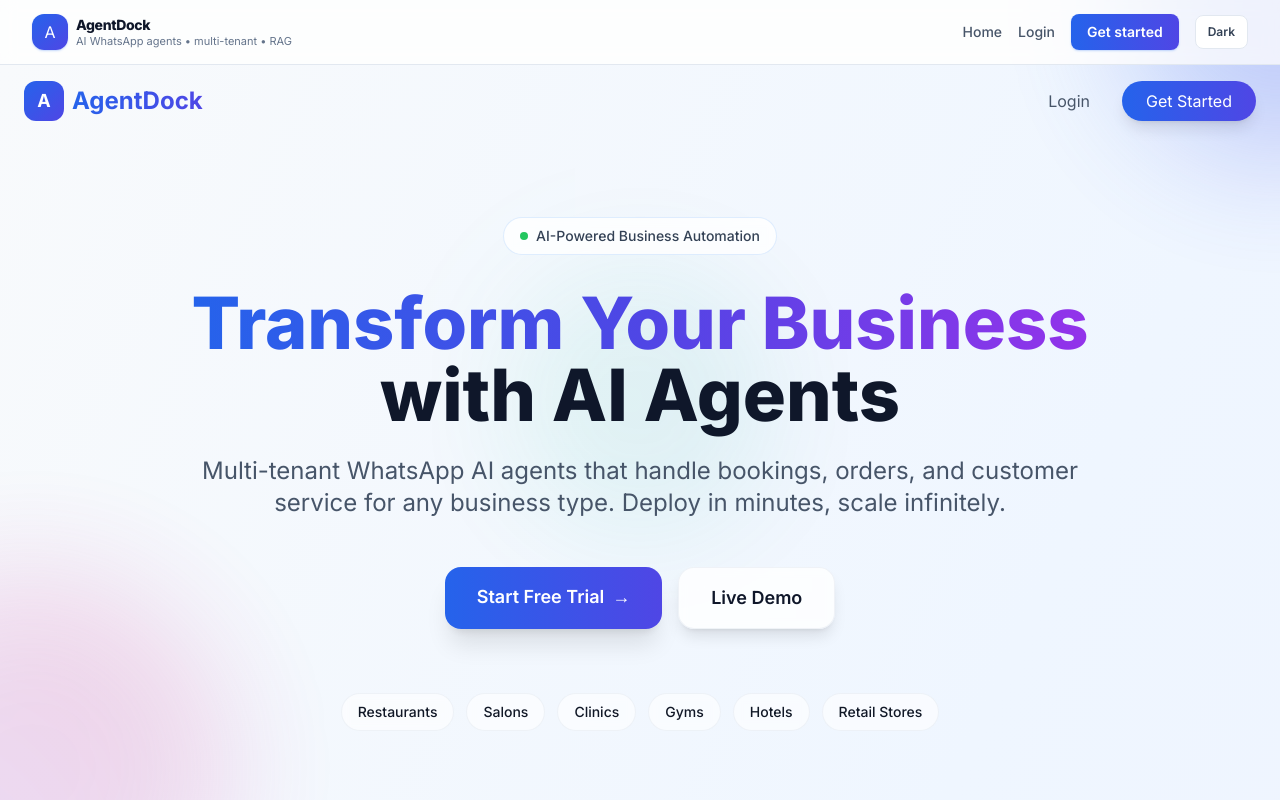
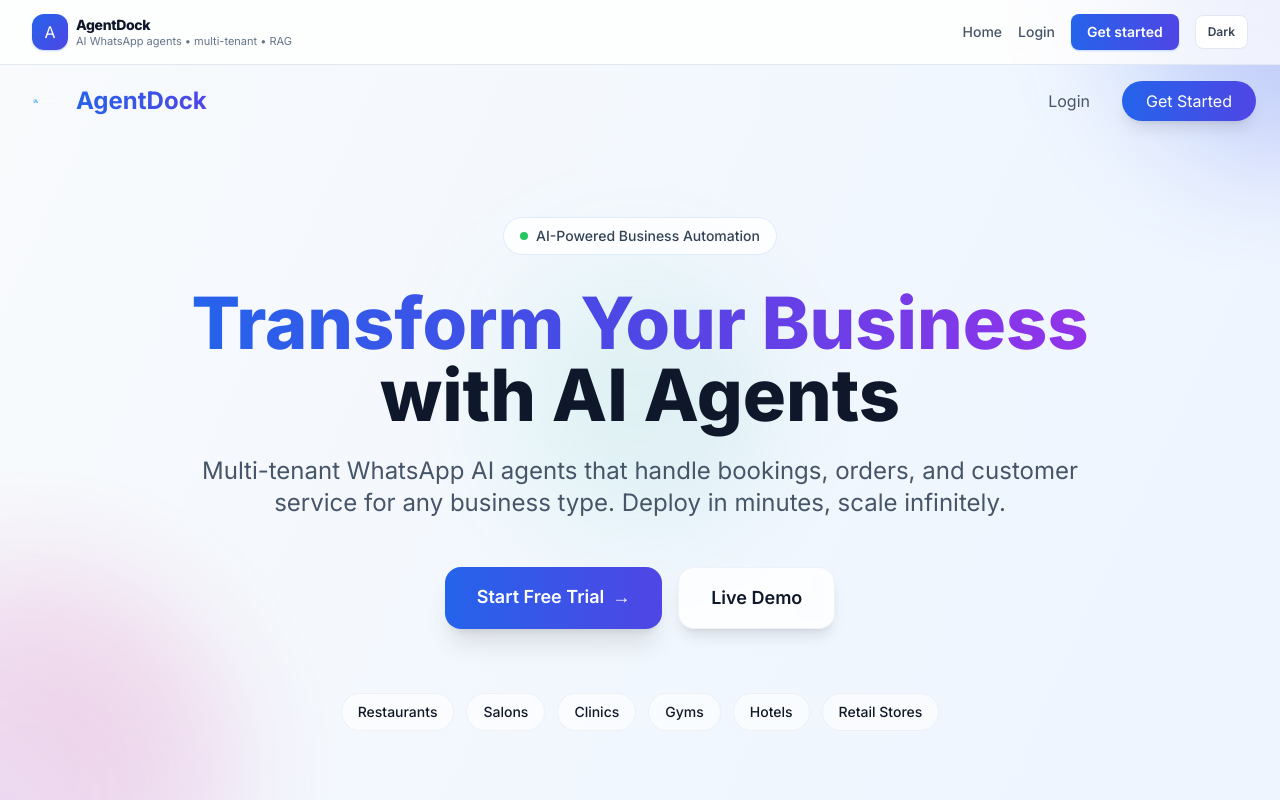
Before and after one commit to Winsmano-han/Agendock, a Next.js app in the folder HACKATHON_RAIN/agentdock-frontend/: page / in a window 1280 px wide. Shown: the top 800 px of the page. Built offline with nearby package versions, Linux system fonts and the light colour scheme.

Commit message:
Add AgentDock logo to homepage navigation and footer

```diff
--- a/HACKATHON_RAIN/agentdock-frontend/src/app/page.tsx
+++ b/HACKATHON_RAIN/agentdock-frontend/src/app/page.tsx
@@ -1,6 +1,7 @@
 'use client'
 
 import Link from 'next/link'
+import Image from 'next/image'
 import { useState, useEffect } from 'react'
 
 export default function HomePage() {
@@ -54,10 +55,14 @@ export default function HomePage() {
       {/* Navigation */}
       <nav className="relative z-50 px-6 py-4">
         <div className="max-w-7xl mx-auto flex items-center justify-between">
-          <div className="flex items-center space-x-2">
-            <div className="w-10 h-10 bg-gradient-to-br from-blue-600 to-indigo-600 rounded-xl flex items-center justify-center">
-              <span className="text-white font-bold text-lg">A</span>
-            </div>
+          <div className="flex items-center space-x-3">
+            <Image
+              src="/logo.png"
+              alt="AgentDock Logo"
+              width={40}
+              height={40}
+              className="rounded-xl"
+            />
             <span className="text-2xl font-bold bg-gradient-to-r from-blue-600 to-indigo-600 bg-clip-text text-transparent">
               AgentDock
             </span>
@@ -259,10 +264,14 @@ export default function HomePage() {
       {/* Footer */}
       <footer className="relative z-10 px-6 py-12 border-t border-slate-200/50 dark:border-slate-800/50">
         <div className="max-w-7xl mx-auto text-center">
-          <div className="flex items-center justify-center space-x-2 mb-4">
-            <div className="w-8 h-8 bg-gradient-to-br from-blue-600 to-indigo-600 rounded-lg flex items-center justify-center">
-              <span className="text-white font-bold">A</span>
-            </div>
+          <div className="flex items-center justify-center space-x-3 mb-4">
+            <Image
+              src="/logo.png"
+              alt="AgentDock Logo"
+              width={32}
+              height={32}
+              className="rounded-lg"
+            />
             <span className="text-xl font-bold bg-gradient-to-r from-blue-600 to-indigo-600 bg-clip-text text-transparent">
               AgentDock
             </span>
```
Also changed, not shown: HACKATHON_RAIN/agentdock-frontend/public/logo.png (added).
